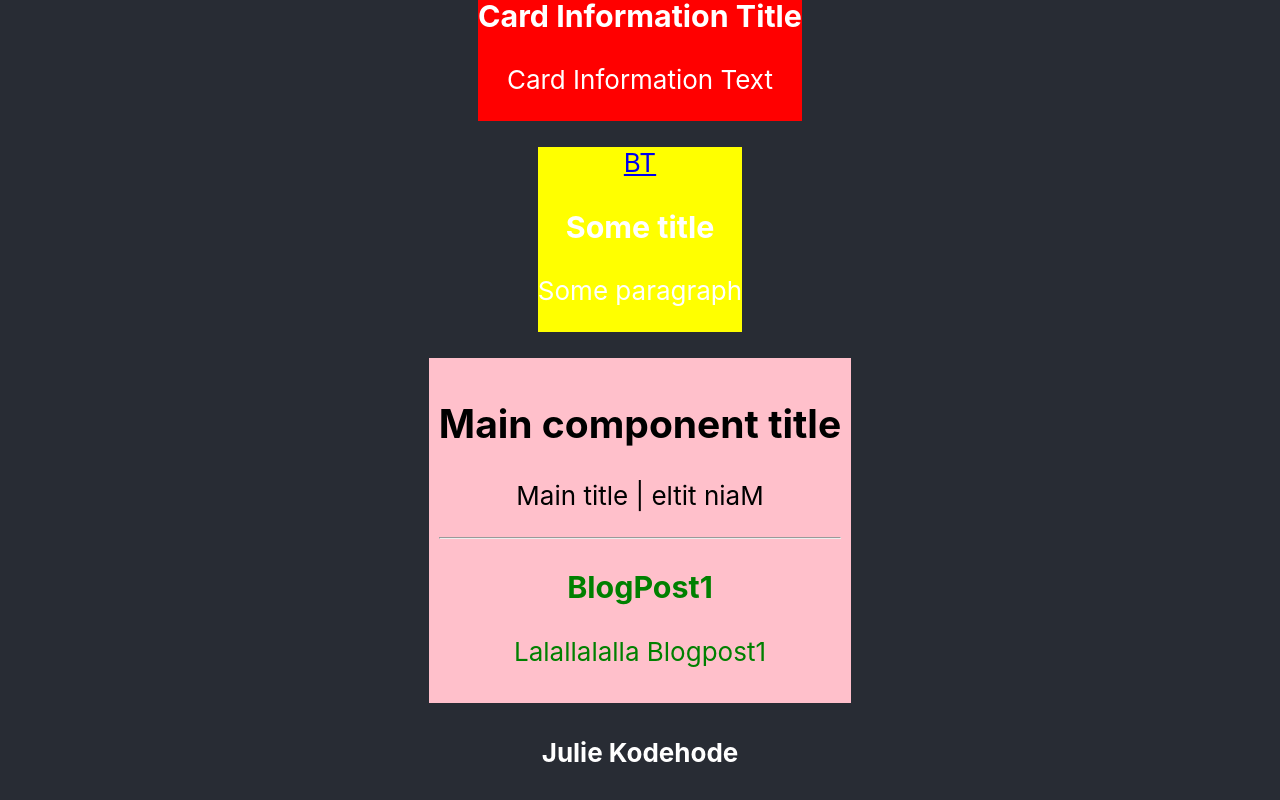
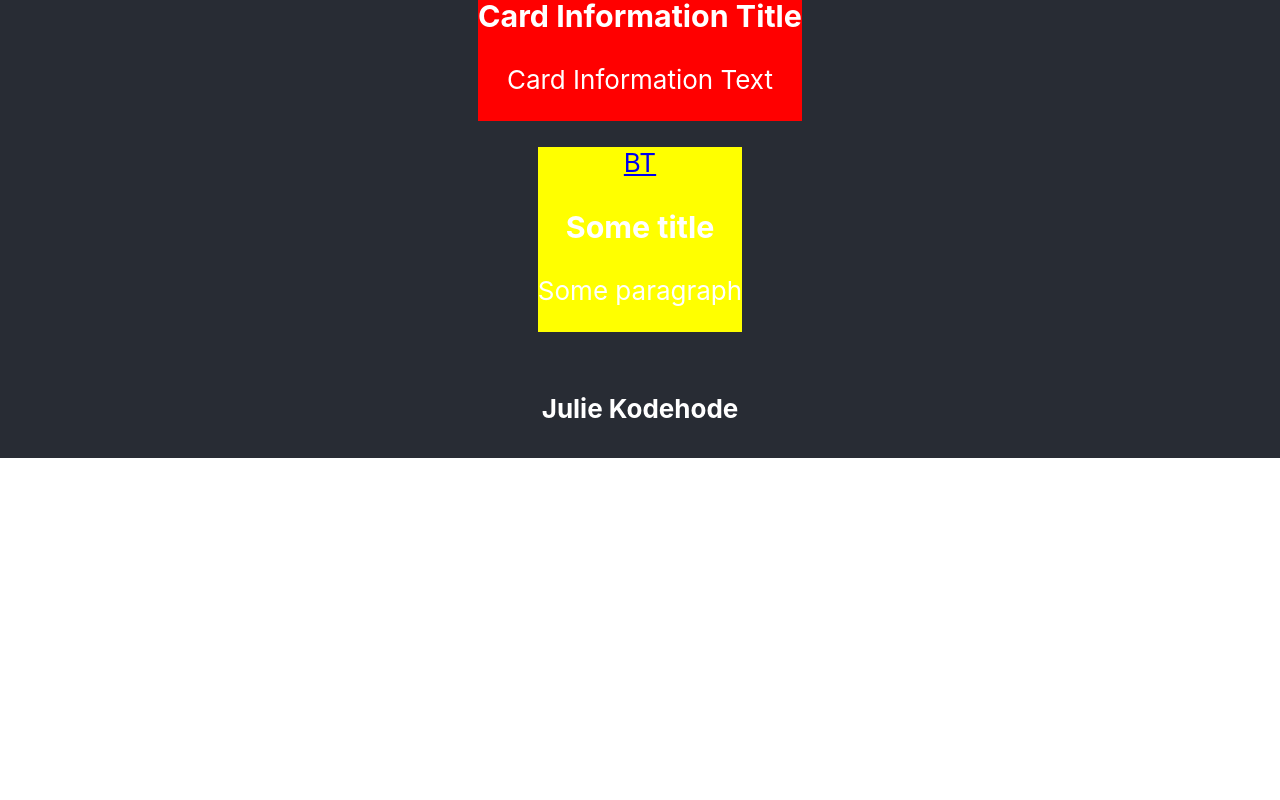
Before and after one commit to JulieKodehode/moduled_react, a React (Create React App) app: page /#/ in a window 1280 px wide. Shown: the part 692-1492 px from the top of the page. After the commit the page ends 1150 px from the top, so only its background shows below. Built offline with nearby package versions, Linux system fonts and the light colour scheme.

Commit message:
Fixing the branches.

```diff
--- a/src/components/Main/Main.jsx
+++ /dev/null
@@ -1,25 +0,0 @@
-import MainContent from "../../data/data";
-
-// import { MainContent, SubPageContent } from "../../data/data";
-// {} deconstructing to bring out multiple export version.
-
-// removed props argument, and declare {} to MainContent from data
-const Main = () => {
-	const { title, paragraph, blogPost } = MainContent;
-	return (
-		<main style={{ backgroundColor: "pink", padding: "10px", color: "black" }}>
-			<h2>{title}</h2>
-			<p>{paragraph}</p>
-			<hr />
-			<h3 style={{ color: "green" }}>{blogPost[0].title}</h3>
-			<p style={{ color: "green" }}>{blogPost[0].smallDescription}</p>
-		</main>
-	);
-};
-
-export default Main;
-
-// Extracting hard coded code from comps into a datafile is the {} inside tags.
-// Storing data and declaring objects instead of hardcoding things into your js code so its easier and nicer to have a good over view.
-// Single page applications need to provide more infos
-// Blogpost, webshop, desktop applications are cms(multiple interactions where it needs filling)
--- a/src/data/data.jsx
+++ /dev/null
@@ -1,46 +0,0 @@
-// Moved from main/main.jsx to data/data.jsx
-const MainContent = {
-	title: "Main component title",
-	paragraph: "Main title | eltit niaM",
-	blogPost: [
-		// An array inside an object
-		{ title: "BlogPost1", smallDescription: "Lalallalalla Blogpost1" },
-
-		{ title: "BlogPost2", smallDescription: "Lalallalalla Blogpost2" },
-
-		{ title: "BlogPost3", smallDescription: "Lalallalalla Blogpost3" },
-	],
-};
-
-// const SubPageContent = {
-// 	title: "Main component title",
-// 	paragraph: "Main title | eltit niaM",
-// 	blogPost: [
-// 		// An array inside an object(?)
-// 		{ title: "BlogPost", smallDescription: "Lallalaalalalla" },
-
-// 		{ title: "BlogPost", smallDescription: "Lallalaalalalla" },
-
-// 		{ title: "BlogPost", smallDescription: "Lallalaalalalla" },
-// 	],
-// };
-
-// Only one export default, but multiple export
-export default MainContent;
-// export { MainContent, SubPageContent };
-
-//  CHOOSE: single or multiple object export.
-
-// Either direct export in the const, or export multiple, don't use them both in one. Using multiple have more overview to see what is exported and what is not.
-// export const SubSubPageContent = {
-// 	title: "Main component title",
-// 	paragraph: "Main title | eltit niaM",
-// 	blogPost: [
-// 		// An array inside an object(?)
-// 		{ title: "BlogPost", smallDescription: "Lallalaalalallablogpost1" },
-
-// 		{ title: "BlogPost", smallDescription: "Lallalaalalallablogpost2" },
-
-// 		{ title: "BlogPost", smallDescription: "Lallalaalalallablogpost3" },
-// 	],
-// };
--- a/src/data/some.json
+++ /dev/null
@@ -1,6 +0,0 @@
-{
-	"title": "CoMmEnTs Is NoT pErMiTtEd",
-	"version": "lol cya never",
-	"comment": "jokes on u i comment where i want",
-	"why": "only data in json kkkk"
-}
--- a/src/routes/Home.jsx
+++ b/src/routes/Home.jsx
@@ -18,10 +18,6 @@ import InfoCard from "../components/InfoCard/InfoCards.jsx";
 
 // Import from ./components/CarsUsingProps.jsx
 import CardsUsingProps from "../components/CardsUsingProps/CardsUsingProps.jsx";
-
-// . terminal directory paths (hey look in this folder), / intellisense suggestions (hey i want something from inside this folder, the more .. the longer you backtrack into folders (first-lesson > src > component > Main needs .../ or can be ./src/component/Main/Main.jsx)
-// Should be enough with import Name to get auto-completion
-import Main from "../components/Main/Main";
 
 // Only return one parent(div in this case), but as many children as you want. The div is sort of like body in html(?) and then the header is the section to be displayed on page (?)
 // Header is a custom component. And we can add a title property(props) to reduce open code(?) and display properties instead of lines of text.
@@ -53,9 +49,6 @@ const Home = () => {
 				{/* Using props title and paragraph to not write lines of code, see CardsUsingProps to see props inclosed in <tags> */}
 				<CardsUsingProps title="Some title" paragraph="Some paragraph" />
 
-				{/* Import export practice with data instead of hardcode */}
-				<Main />
-
 				{/* Using the Sign Component */}
 				<Sign />
 			</header>
```
